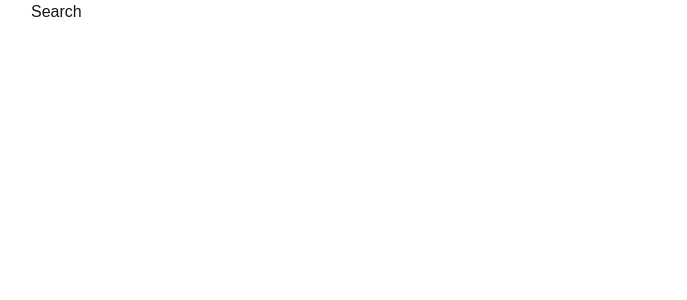
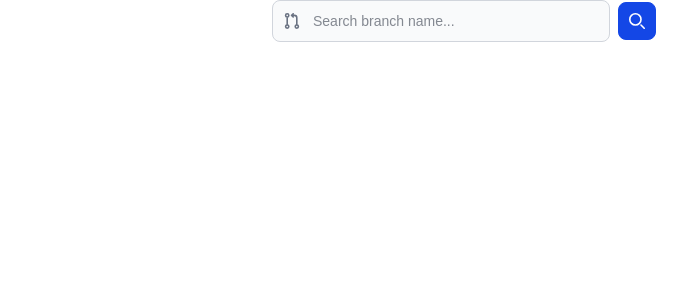
Before and after one commit to ghostbyte-dev/github-release-stats, a Next.js app: page / in a window 1280 px wide. Shown: the top 300 px of the page, without its empty margins (176-863 px from the left). Built offline with nearby package versions, Linux system fonts and the light colour scheme.

Commit message:
fix search bar

```diff
--- a/components/searchBar.tsx
+++ b/components/searchBar.tsx
@@ -6,16 +6,62 @@ interface SearchBarProps {
 
 const SearchBar = (props: SearchBarProps) => {
   return (
-    <>
-      <input
-        type="text"
-        id="simple-search"
-        onChange={(e) => props.onChange(e.target.value)}
-      />
-      <button type="button" className="cursor-pointer" onClick={props.onSubmit}>
+    <form
+      className="flex items-center max-w-sm mx-auto"
+      action={props.onSubmit}
+    >
+      <label htmlFor="simple-search" className="sr-only">
         Search
+      </label>
+      <div className="relative w-full">
+        <div className="absolute inset-y-0 start-0 flex items-center ps-3 pointer-events-none">
+          <svg
+            className="w-4 h-4 text-gray-500 dark:text-gray-400"
+            aria-hidden="true"
+            xmlns="http://www.w3.org/2000/svg"
+            fill="none"
+            viewBox="0 0 18 20"
+          >
+            <path
+              stroke="currentColor"
+              strokeLinecap="round"
+              strokeLinejoin="round"
+              strokeWidth="2"
+              d="M3 5v10M3 5a2 2 0 1 0 0-4 2 2 0 0 0 0 4Zm0 10a2 2 0 1 0 0 4 2 2 0 0 0 0-4Zm12 0a2 2 0 1 0 0 4 2 2 0 0 0 0-4Zm0 0V6a3 3 0 0 0-3-3H9m1.5-2-2 2 2 2"
+            />
+          </svg>
+        </div>
+        <input
+          type="text"
+          id="simple-search"
+          className="bg-gray-50 border border-gray-300 text-gray-900 text-sm rounded-lg focus:ring-blue-500 focus:border-blue-500 block w-full ps-10 p-2.5  dark:bg-gray-700 dark:border-gray-600 dark:placeholder-gray-400 dark:text-white dark:focus:ring-blue-500 dark:focus:border-blue-500"
+          placeholder="Search branch name..."
+          required
+          onChange={(e) => props.onChange(e.target.value)}
+        />
+      </div>
+      <button
+        type="submit"
+        className="p-2.5 ms-2 text-sm font-medium text-white bg-blue-700 rounded-lg border border-blue-700 hover:bg-blue-800 focus:ring-4 focus:outline-none focus:ring-blue-300 dark:bg-blue-600 dark:hover:bg-blue-700 dark:focus:ring-blue-800"
+      >
+        <svg
+          className="w-4 h-4"
+          aria-hidden="true"
+          xmlns="http://www.w3.org/2000/svg"
+          fill="none"
+          viewBox="0 0 20 20"
+        >
+          <path
+            stroke="currentColor"
+            strokeLinecap="round"
+            strokeLinejoin="round"
+            strokeWidth="2"
+            d="m19 19-4-4m0-7A7 7 0 1 1 1 8a7 7 0 0 1 14 0Z"
+          />
+        </svg>
+        <span className="sr-only">Search</span>
       </button>
-    </>
+    </form>
   );
 };
 
```
